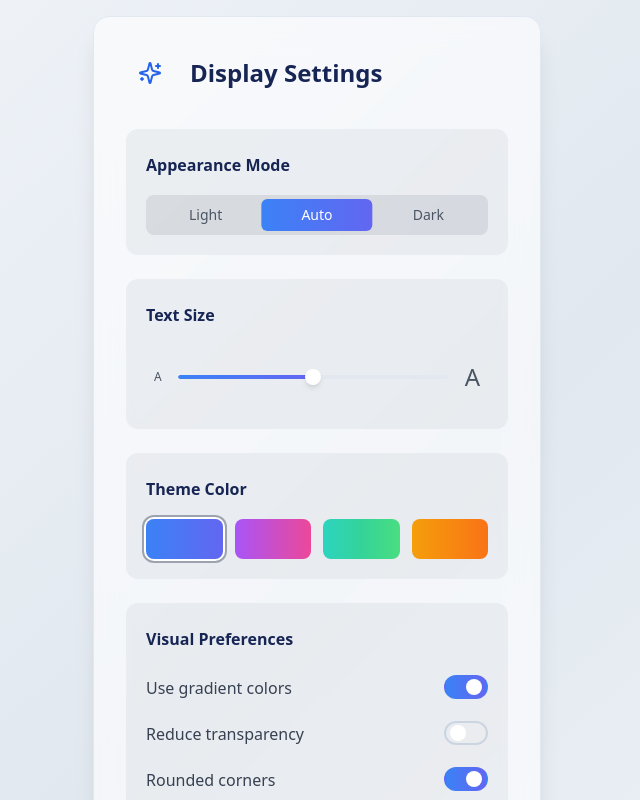
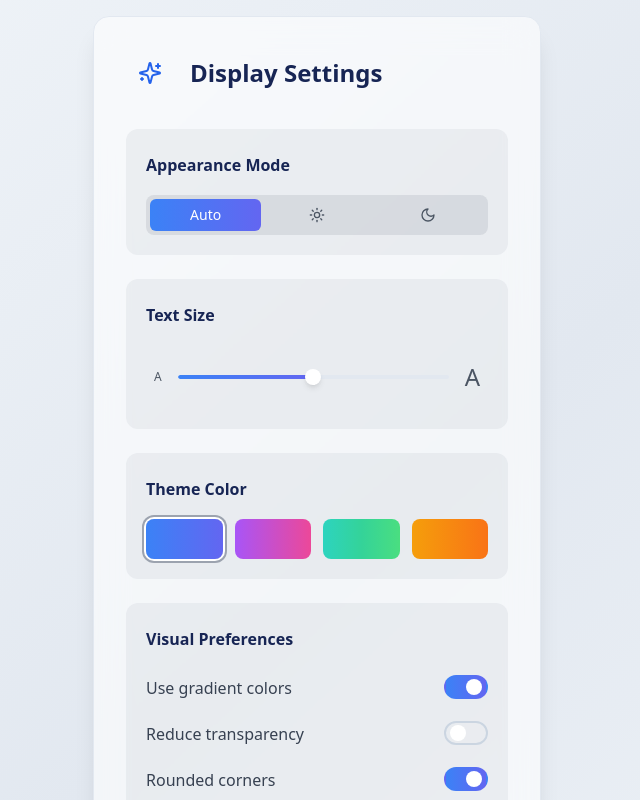
Before and after one commit to rgehrkedk/themecard, a Next.js app: page / in a window 1280 px wide. Shown: the top 800 px of the page, without its empty margins (323-963 px from the left). Built offline with nearby package versions, Linux system fonts and the light colour scheme.

Commit message:
Update appearance-mode.tsx

```diff
--- a/src/components/appearance-mode.tsx
+++ b/src/components/appearance-mode.tsx
@@ -1,6 +1,7 @@
 // components/appearance-mode.tsx
 import { type ThemeKey, type Preferences } from '@/lib/types'
 import { themes } from '@/lib/themes'
+import { Sun, Moon } from 'lucide-react'
 
 interface AppearanceModeProps {
   appearance: 'auto' | 'light' | 'dark'
@@ -17,7 +18,18 @@ export const AppearanceMode = ({
   activeTheme,
   preferences
 }: AppearanceModeProps) => {
-  const modes: ('light' | 'auto' | 'dark')[] = ['light', 'auto', 'dark']
+  const modes: ('auto' | 'light' | 'dark')[] = ['auto', 'light', 'dark']
+
+  const getIcon = (mode: 'auto' | 'light' | 'dark') => {
+    switch (mode) {
+      case 'light':
+        return <Sun className="h-4 w-4" />
+      case 'dark':
+        return <Moon className="h-4 w-4" />
+      default:
+        return 'Auto'
+    }
+  }
 
   return (
     <div className={`space-y-4 p-5 rounded-xl transition-all duration-700 ${
@@ -42,8 +54,8 @@ export const AppearanceMode = ({
                 ? `bg-gradient-to-r ${themes[activeTheme].primary}`
                 : themes[activeTheme].solid
             } ${
-              appearance === 'light' ? 'translate-x-0' :
-              appearance === 'auto' ? 'translate-x-full' :
+              appearance === 'auto' ? 'translate-x-0' :
+              appearance === 'light' ? 'translate-x-full' :
               'translate-x-[200%]'
             }`}
           />
@@ -73,7 +85,7 @@ export const AppearanceMode = ({
                 }
               `}
             >
-              {mode.charAt(0).toUpperCase() + mode.slice(1)}
+              {getIcon(mode)}
             </button>
           ))}
         </div>
```
